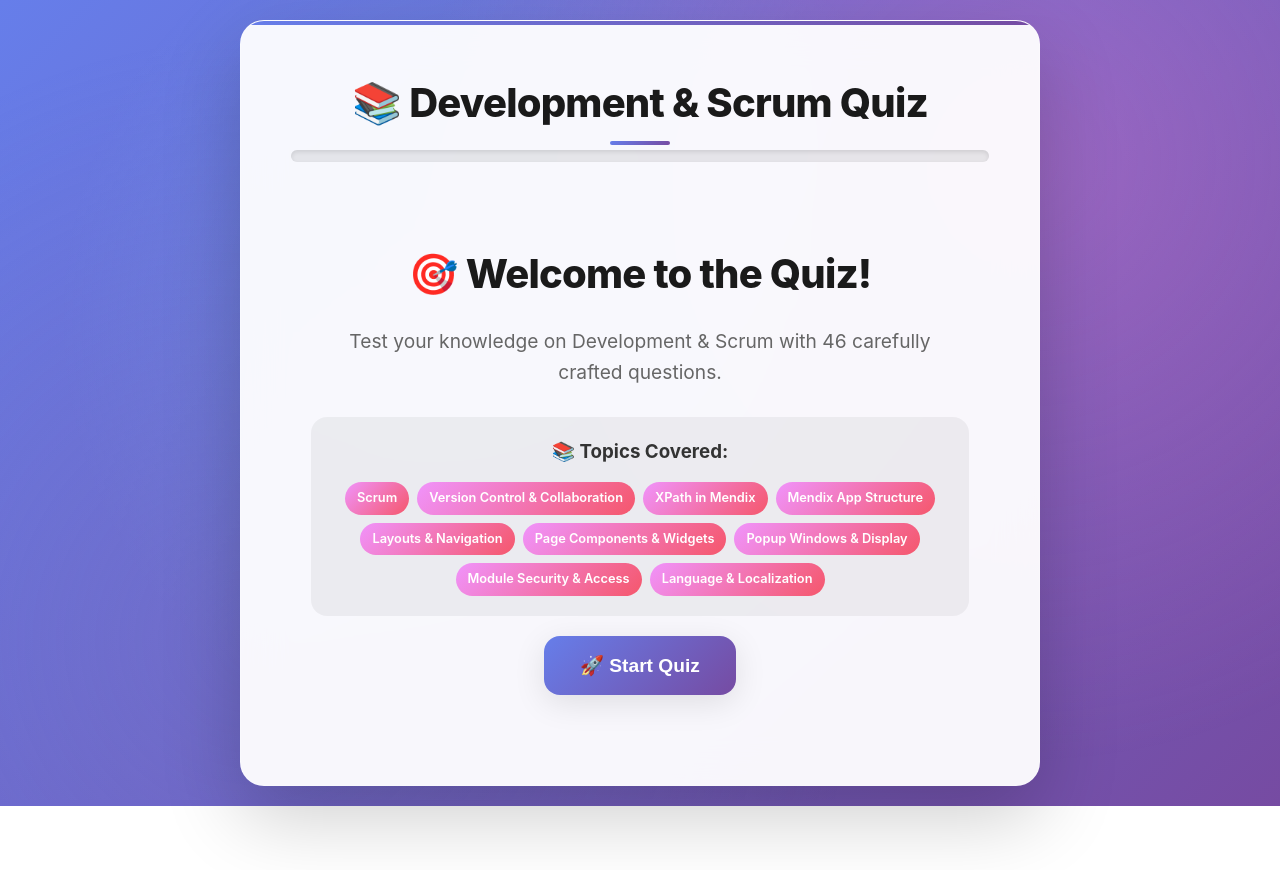
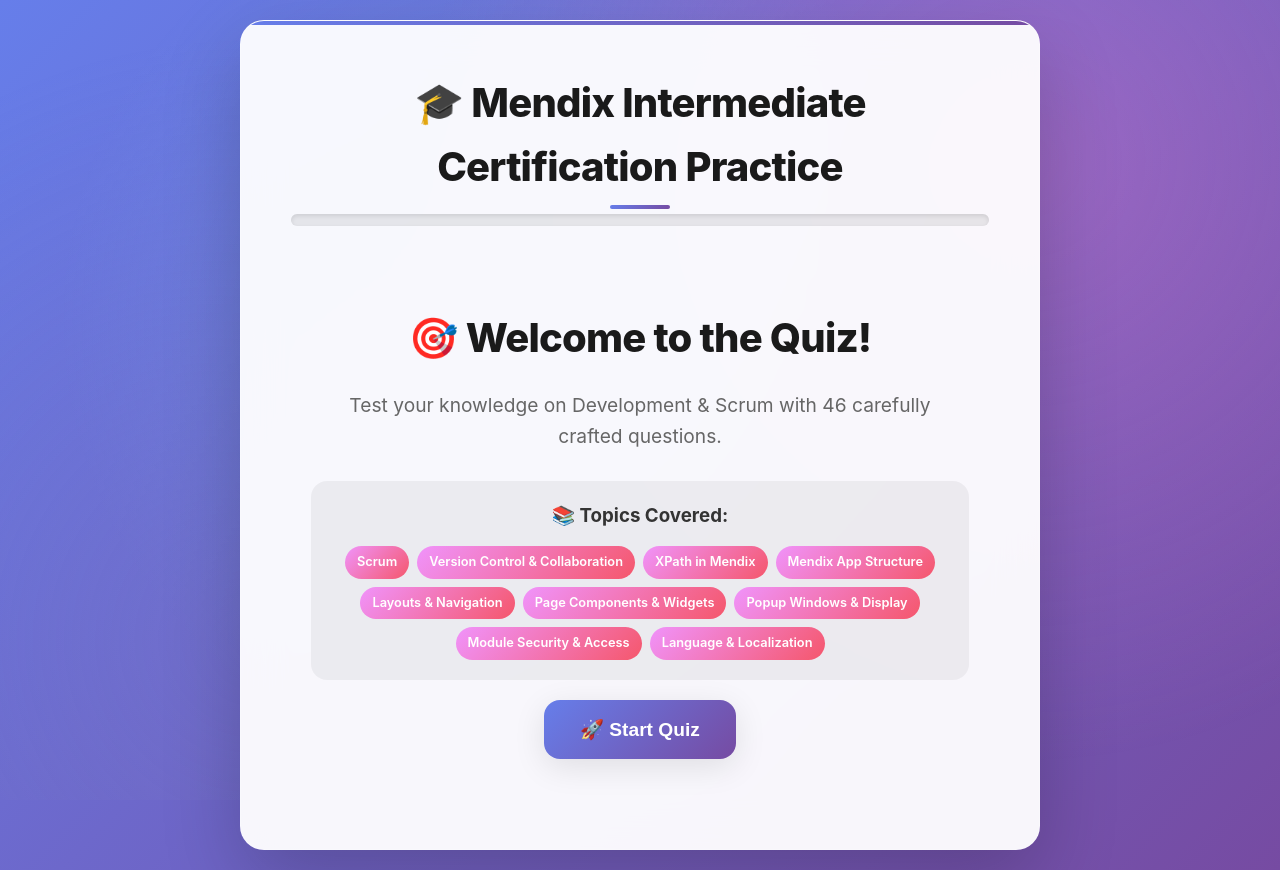
Before and after one commit to aec2/mx-im-practise, a plain HTML site: page index.html in a window 1280 px wide. Before the commit the page ends 806 px from the top, so only its background shows below. Drawn offline with Linux system fonts and the light colour scheme.

Commit message:
Update quiz title and header to reflect Mendix Intermediate Certification Practice

```diff
--- a/index.html
+++ b/index.html
@@ -3,13 +3,13 @@
 <head>
     <meta charset="UTF-8">
     <meta name="viewport" content="width=device-width, initial-scale=1.0">
-    <title>Development & Scrum Quiz</title>
+    <title>Mendix Intermediate Certification Practice Quiz</title>
     <link rel="stylesheet" href="styles.css">
 </head>
 <body>
     <div class="quiz-container">
         <div class="quiz-header">
-            <h1 class="quiz-title">📚 Development & Scrum Quiz</h1>
+            <h1 class="quiz-title">🎓 Mendix Intermediate Certification Practice</h1>
             <div class="progress-bar">
                 <div class="progress-fill" id="progressFill"></div>
             </div>
```
